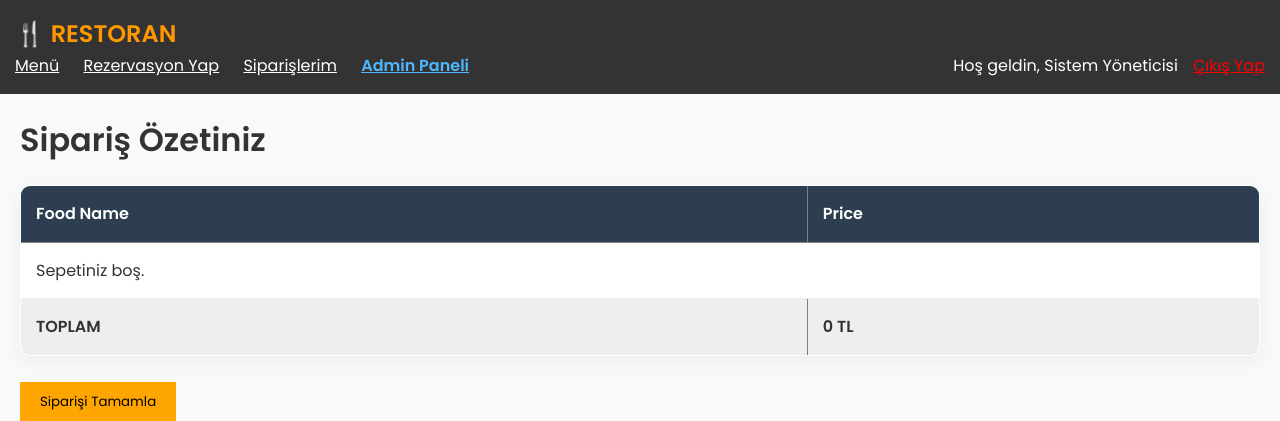
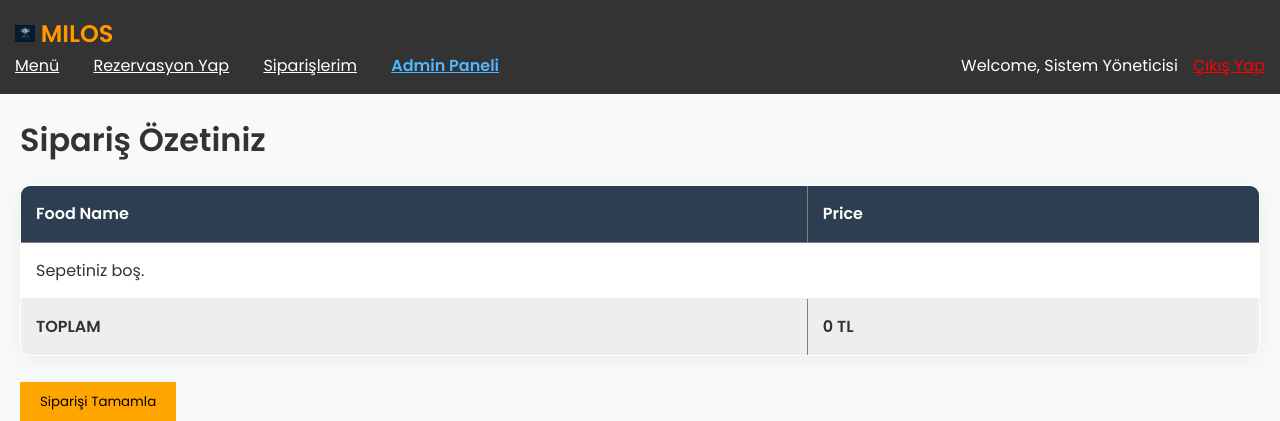
Before and after one commit to efewxx/Restaurant-Online-Reservation-and-Ordering-System, a PHP site: page /order_summary.php in a window 1280 px wide. Shown: the top 421 px of the page. Run offline with PHP 8.4, Linux system fonts and the light colour scheme; a user stored in the database is signed in.

Commit message:
milos isim ve logo png dosyası

```diff
--- a/includes/header.php
+++ b/includes/header.php
@@ -8,16 +8,16 @@
 <body>
 <nav style="background: #333; color: #fff; padding: 15px;">
     <a href="index.php" class="nav-brand">
-        <span>🍴 RESTORAN</span>
+        <span><img src="./images/milos_logo.png" alt="" style = "width: 20px;"> MILOS</span>
     </a>
-    <a href="index.php" style="color:white; margin-right:20px;">Menü</a>
-    <a href="reservation.php" style="color:white; margin-right:20px;">Rezervasyon Yap</a>
-    <a href="order_summary.php" style="color:white; margin-right:20px;">Siparişlerim</a>
+    <a href="index.php" style="color:white; margin-right:30px;">Menü</a>
+    <a href="reservation.php" style="color:white; margin-right:30px;">Rezervasyon Yap</a>
+    <a href="order_summary.php" style="color:white; margin-right:30px;">Siparişlerim</a>
 
     <?php if(isset($_SESSION['role']) && $_SESSION['role'] == 'admin'): ?>
     <a href="admin/dashboard.php" style="color: #4db8ff; font-weight: 600;">Admin Paneli</a>
 <?php endif; ?>
 
     <a href="logout.php" style="color:red; float:right;">Çıkış Yap</a>
-    <span style="float:right; margin-right:15px;">Hoş geldin, <?php echo $_SESSION['name']; ?></span>
+    <span style="float:right; margin-right:15px;">Welcome, <?php echo $_SESSION['name']; ?></span>
 </nav>
--- a/reservation_includes/header.php
+++ b/reservation_includes/header.php
@@ -42,7 +42,7 @@
 <body>
 
 <nav class="main-nav">
-    <a href="index.php" class="nav-brand"><span>🍴 RESTORAN</span></a>
+    <a href="index.php" class="nav-brand"><span>🍴 MILOS</span></a>
     <div class="nav-links-container">
         <a href="index.php">Ana Sayfa</a>
         <a href="make_reservation.php">Rezervasyon Yap</a>
```
Also changed, not shown: images/milos_logo.PNG (added).
